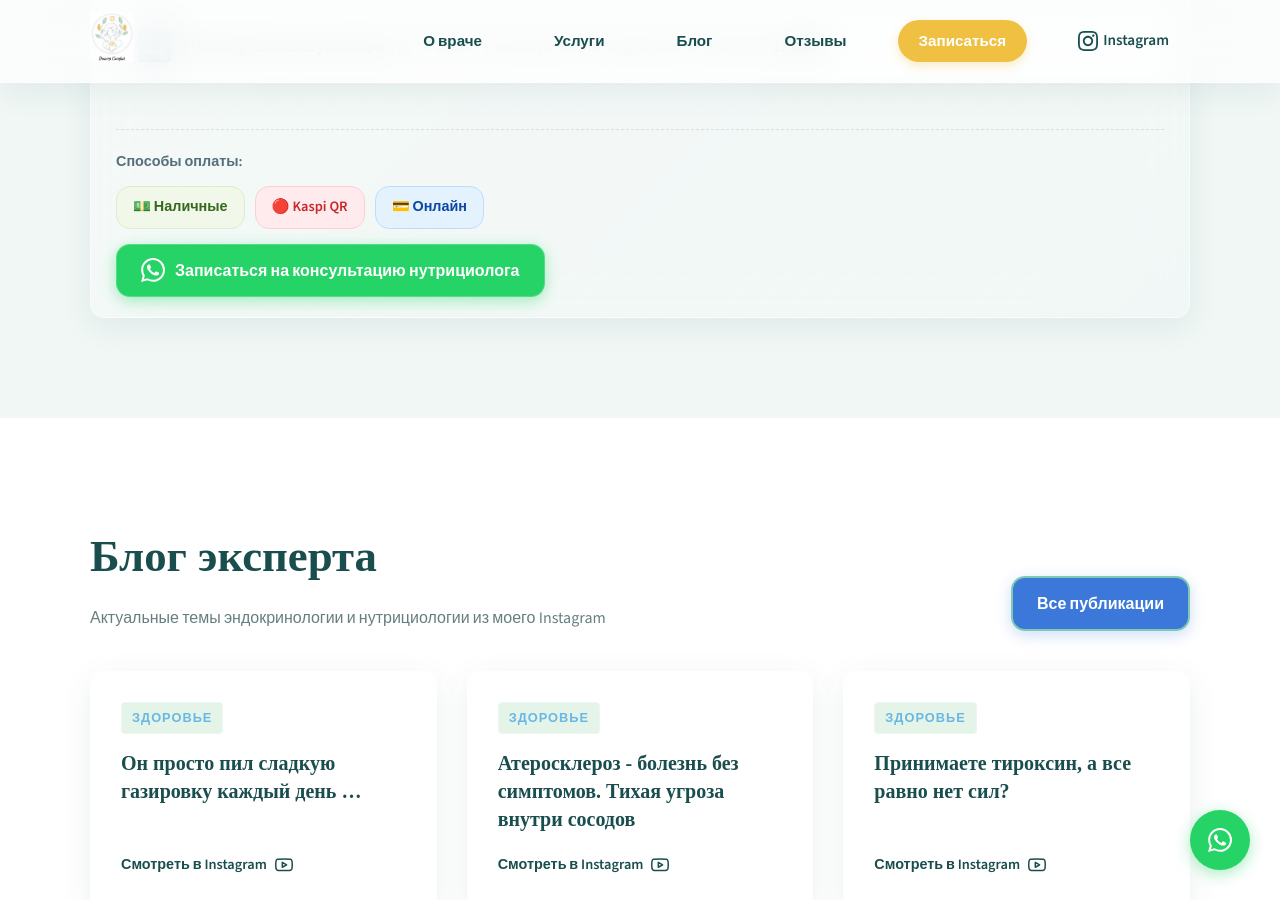
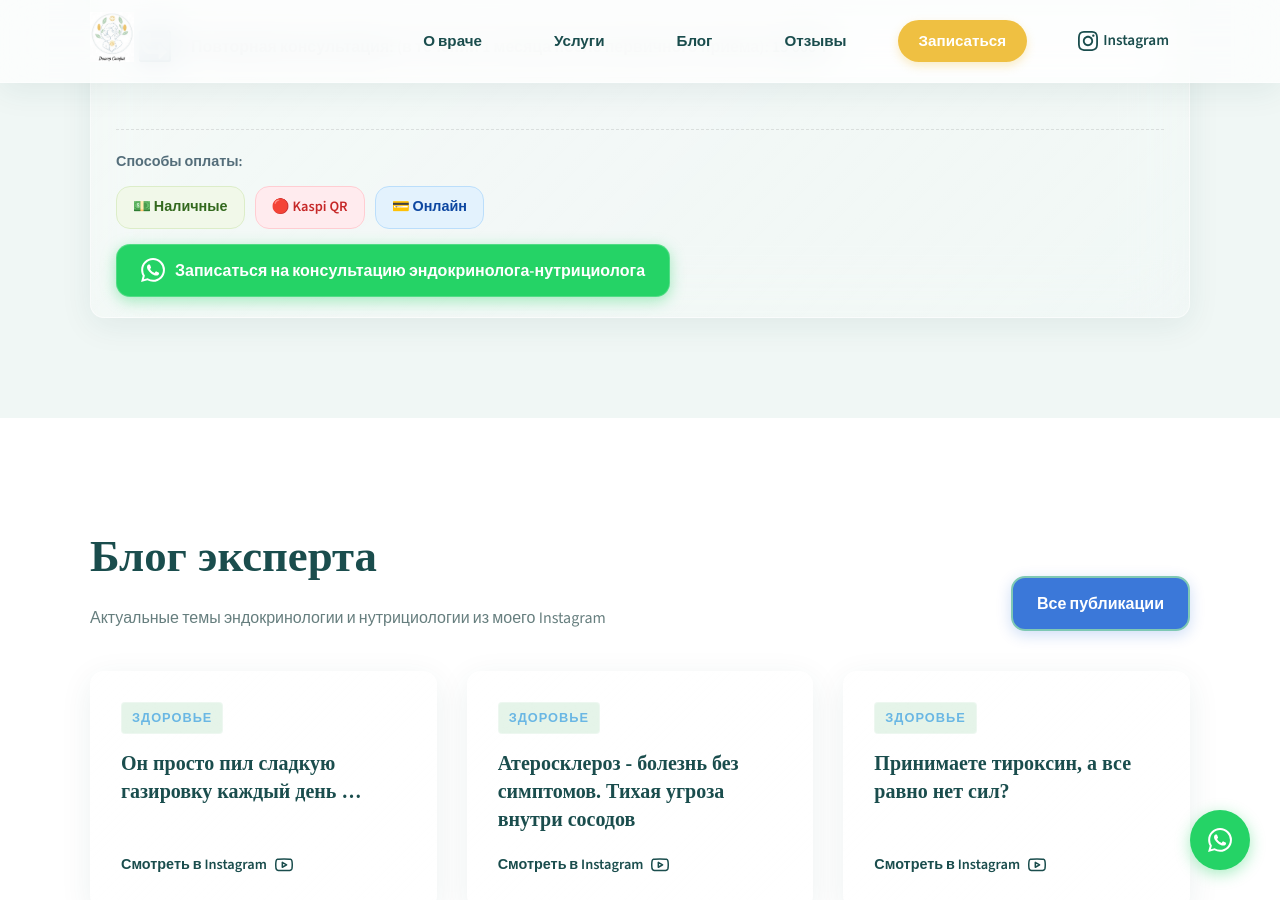
Before and after one commit to gosubv/doctorstafij, a Jekyll site: the page built from index.md, in a window 1280 px wide and 900 px high, scrolled down 4327 px. Built offline with Jekyll 4.4.1, drawn with Linux system fonts in a browser that asks for light colours.

Commit message:
Change services.

```diff
--- a/_data/services.yml
+++ b/_data/services.yml
@@ -14,5 +14,5 @@
   price_online: "<div class='meta-box'><div class='meta-icon'>📱</div><div class='meta-content'><span class='meta-label'>Онлайн консультация</span><span class='meta-desc'>(звонок Whatsapp или по телефону): </span><span class='meta-value'>15 000 ₸</span></div></div>"
   price_repeating: "<div class='meta-box'><div class='meta-icon'>🔄</div><div class='meta-content'><span class='meta-label'>Повторная консультация: </span><span class='meta-desc'>(в течении 1 месяца после первичного приема): </span><span class='meta-value'>15 000 ₸</span></div></div>"
   paying: "<div class='payment-container'><span class='payment-title'>Способы оплаты:</span><div class='payment-badges'><span class='pay-badge pay-cash'>💵 Наличные</span><span class='pay-badge pay-kaspi'>🔴 Kaspi QR</span><span class='pay-badge pay-online'>💳 Онлайн</span></div></div>"
-  button_text: "нутрициолога"
+  button_text: "эндокринолога-нутрициолога"
   is_off: false
```
